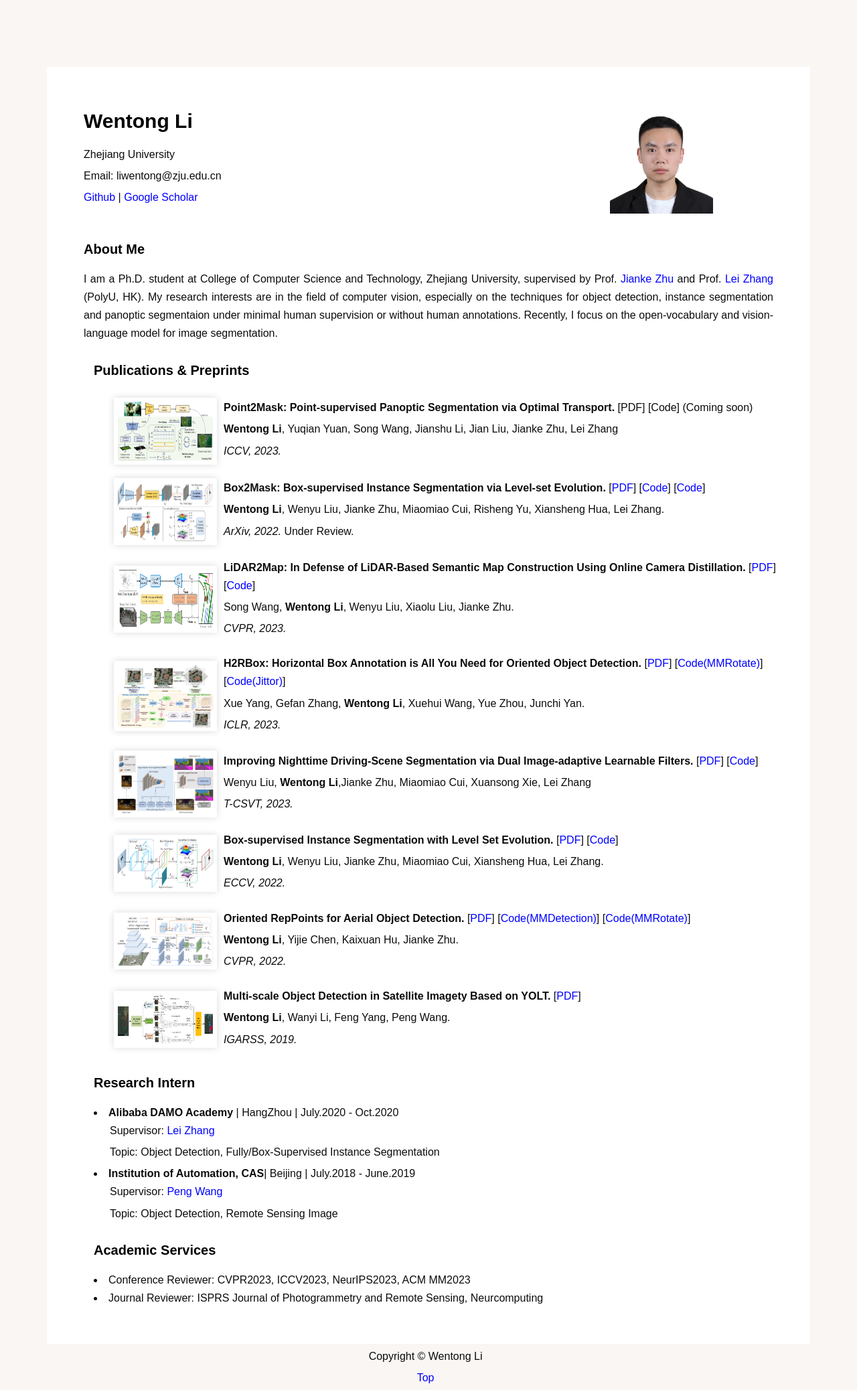
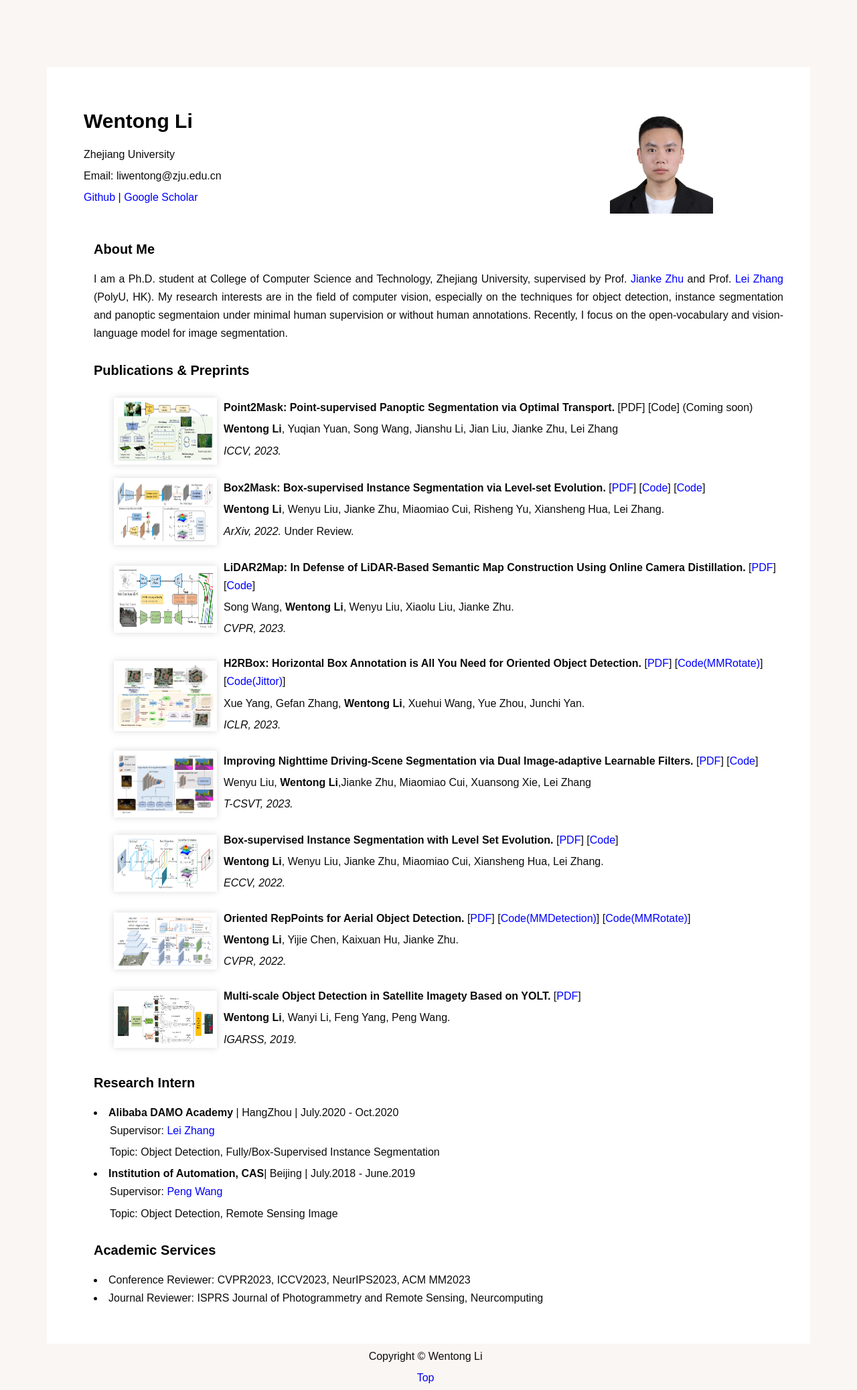
Before and after one commit to cslwt/cslwt.github.io, a Jekyll site: the page index.html, which Jekyll copies as it is, in a window 1280 px wide. Shown: the whole page at 67% size. Built offline with Jekyll 4.4.1, drawn with Linux system fonts in a browser that asks for light colours; some web fonts are replaced.

Commit message:
Update index.html

```diff
--- a/index.html
+++ b/index.html
@@ -80,7 +80,12 @@
 					      <a href="https://scholar.google.com/citations?user=MJjM6BcAAAAJ&hl=zh-CN">Google Scholar </a>
 						 </div>
 
-					<br/>
+
+
+
+				<div class="container">
+
+				<br/>
 					<h3 style="text-align:left;">About Me</h3>
 					<p>I am a Ph.D. student at College of Computer Science and Technology, Zhejiang University, supervised by Prof.
 						<a href="https://person.zju.edu.cn/jkzhu">Jianke Zhu</a> and Prof.
@@ -91,7 +96,6 @@
 					<p>
 
 
-				<div class="container">
 
 
 					<h3 style="text-align:left;">Publications & Preprints</h3>
```
